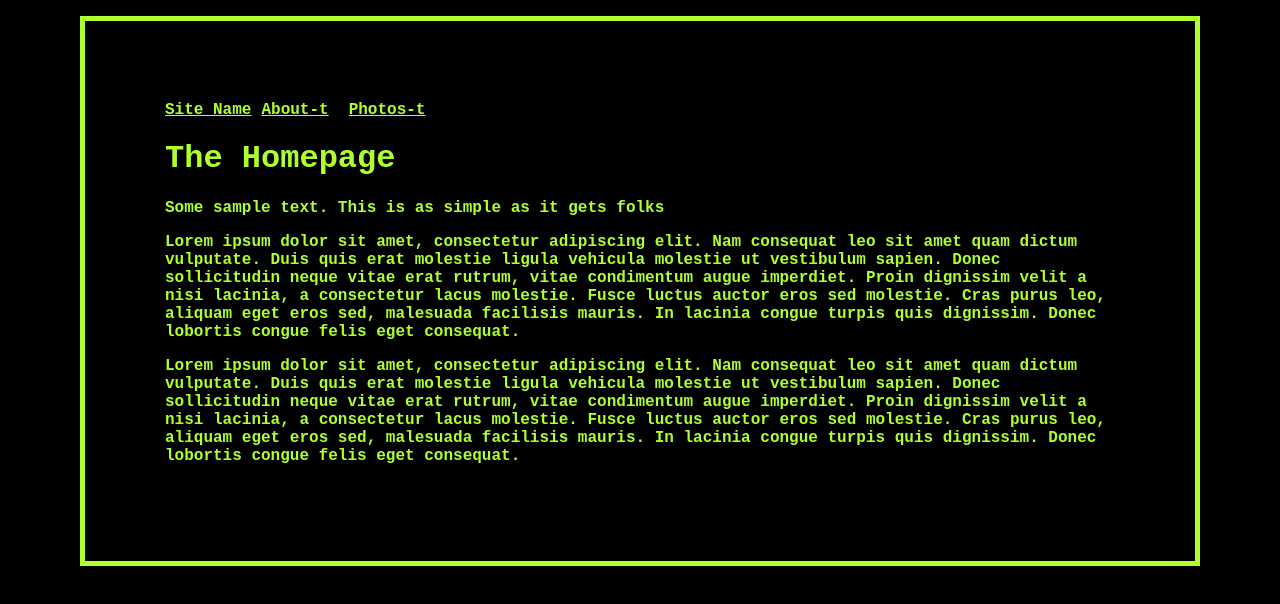
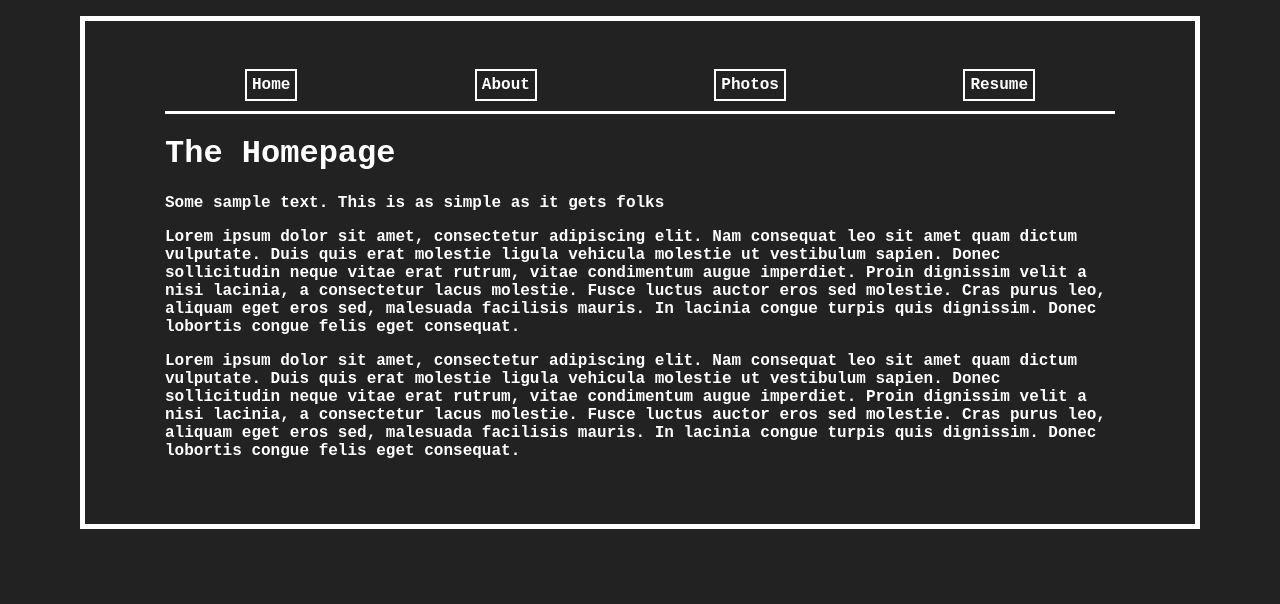
Before and after one commit to aghanoury/website, a Next.js app: page / in a window 1280 px wide. Shown: the top 604 px of the page. Built offline with nearby package versions, Linux system fonts and the light colour scheme.

Commit message:
misc update

```diff
--- a/components/navbar.js
+++ b/components/navbar.js
@@ -10,15 +10,12 @@ function Navbar() {
 
     return (
         <div className="navbar">
-            <Link href="/" >Site Name</Link>
-            <ul>
-                <li>
-                    <Link href="/about">About-t</Link>
-                </li>
-                <li>
-                    <Link href="/photos">Photos-t</Link>
-                </li>
-            </ul>
+            <div className="navbar-items">
+                <Link className="navbar-item" href="/" >Home</Link>
+                <Link className="navbar-item" href="/about">About</Link>
+                <Link className="navbar-item" href="/photos">Photos</Link>
+                <Link className="navbar-item" href="/contact">Resume</Link>
+            </div>
         </div>
     );
 }
--- a/pages/index.js
+++ b/pages/index.js
@@ -13,7 +13,6 @@ export default function Home() {
     <Head>
       <title>headass</title>
     </Head>
-
 
     <div>
       <h1>The Homepage</h1>
--- a/styles/globals.css
+++ b/styles/globals.css
@@ -1,22 +1,22 @@
 
 * {
     box-sizing: border-box;
-    color: greenyellow;
+    color: white;
     font-family: 'Courier New', Courier, monospace;
     font-weight: bold;
 }
 
 body {
     margin: 1rem 5rem;
-    background-color: black;
+    background-color: #222222;
     border: 5px;
     border-style: solid;
-    padding: 5rem;
+    padding: 3rem 5rem;
 }
 @media (max-width: 1000px) {
     body {
         margin: 1rem 1rem;
-        padding: 1rem 1rem;;
+        padding: 3rem 1rem;;
     }
 }
 
@@ -24,13 +24,23 @@ ul {
     list-style-type: none;
     margin: 0;
     padding: 0;
-}
-
-li {
-    display: inline-block;
-    margin: 0 10px;
+    text-decoration: none;
 }
 
 .navbar {
+    border-width: 0 0 3px 0;
+    border-style: solid;
+}
+.navbar-items {
     display: flex;
+    flex-direction: row;
+    justify-content: space-between;
+    margin: 0 5rem;
+    padding: 0 0 10px 0;
 }
+.navbar-item {
+    text-decoration: none;
+    border: 2px;
+    border-style: solid;
+    padding: 5px;
+}
```
